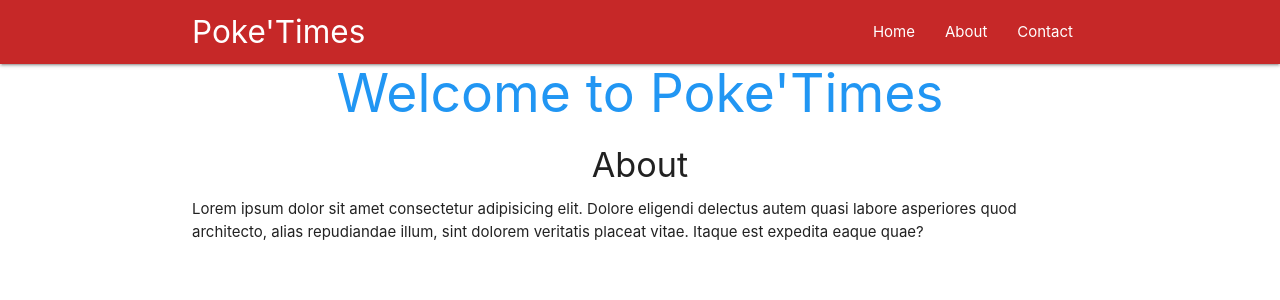
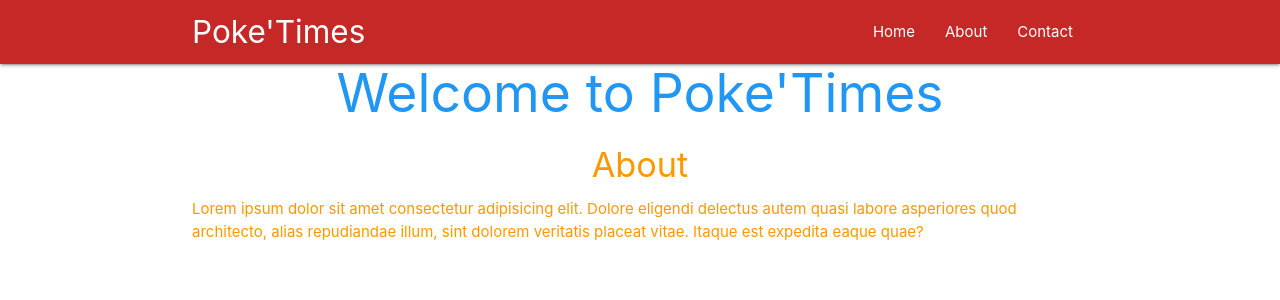
Before and after one commit to Santhoshmahanthi123/poketimes-react-app, a React (Create React App) app: page /About in a window 1280 px wide. Shown: the top 300 px of the page. Built offline with nearby package versions, Linux system fonts and the light colour scheme.

Commit message:
colors added to about

```diff
--- a/src/components/About.js
+++ b/src/components/About.js
@@ -1,4 +1,5 @@
 import React from 'react';
+import Rainbow from '../hoc/Rainbow'
 //UI baseed component which is a function it is Home component
 const About = () =>{
     return(
@@ -8,4 +9,4 @@
         </div>
     )
 }
-export default About;
+export default Rainbow(About);
--- a/src/hoc/Rainbow.js
+++ b/src/hoc/Rainbow.js
@@ -1 +1,17 @@
 import React from 'react'
+
+const Rainbow = (WrappedComponent) => {
+
+  const colours = ['red', 'pink', 'orange', 'blue', 'green', 'yellow'];
+  const randomColour = colours[Math.floor(Math.random() * 6)];
+  const className = randomColour + '-text';
+
+  return (props) => (
+    <div className={className}>
+      <WrappedComponent {...props} />
+    </div>
+  )
+
+}
+
+export default Rainbow
```
